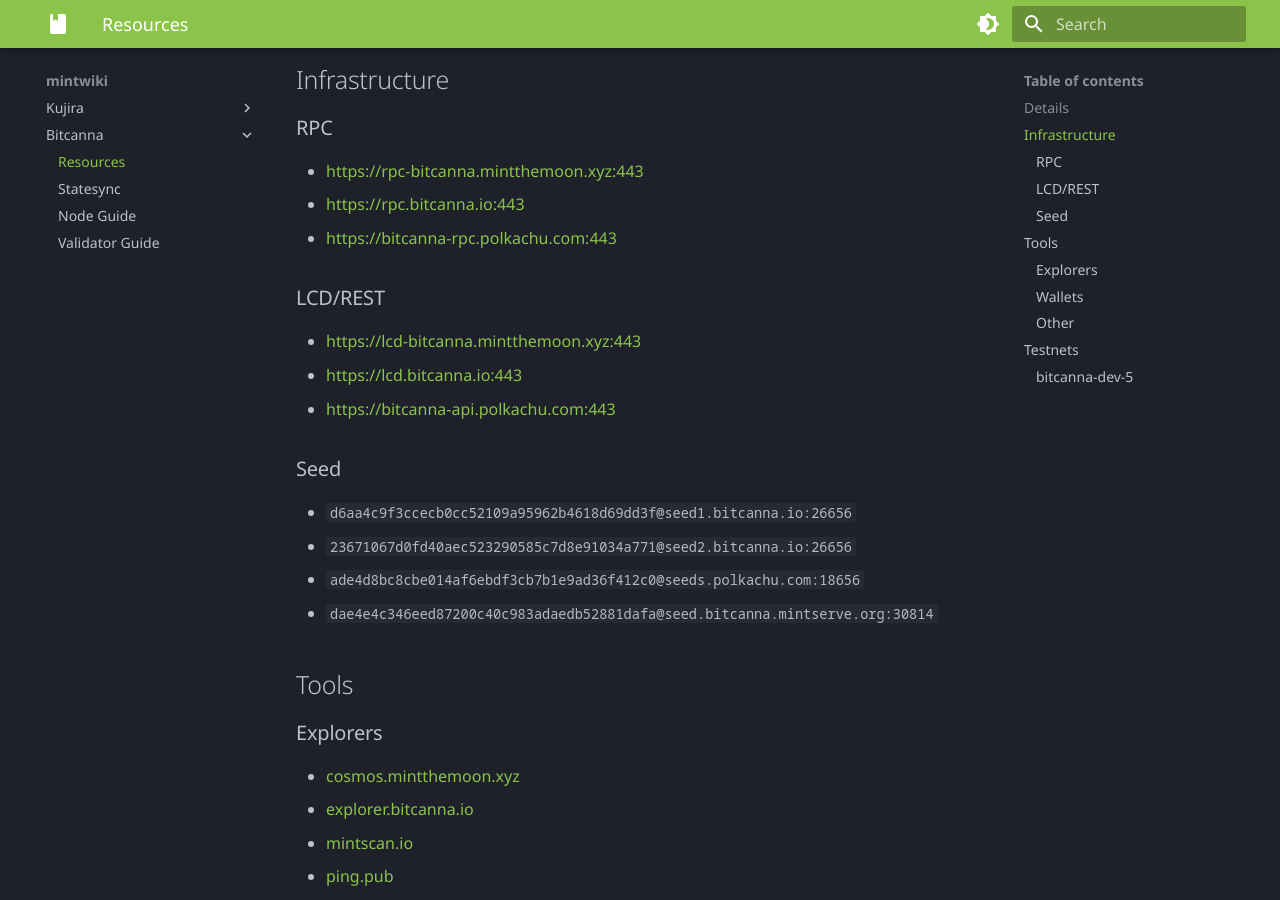
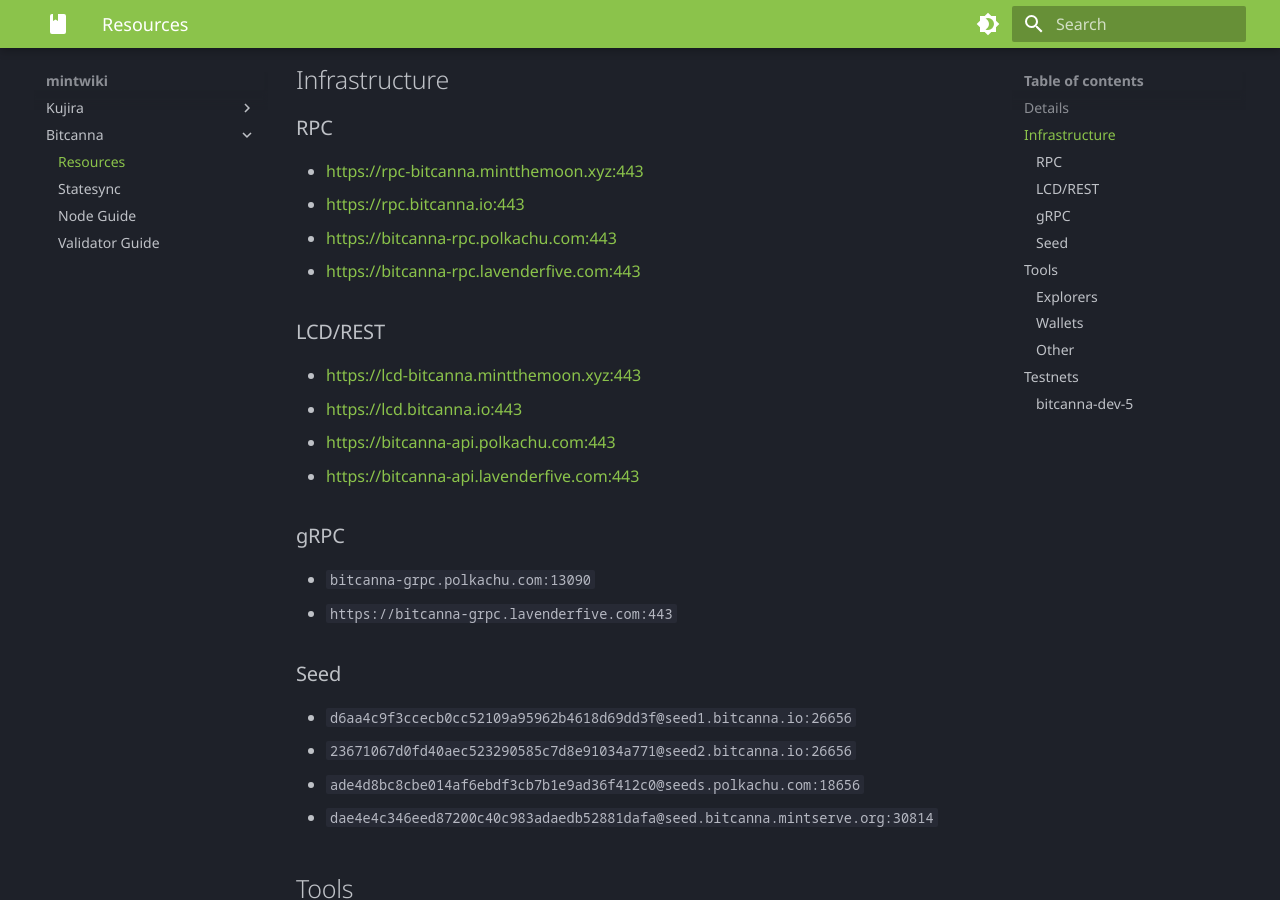
Before and after one commit to mintthemoon/mintwiki, an MkDocs documentation site: the page built from docs/bitcanna/resources.md, in a window 1280 px wide and 900 px high, scrolled down 362 px. Built offline with MkDocs 1.6.1 and Material for MkDocs 9.7.7, drawn with Linux system fonts in a browser that asks for light colours.

Commit message:
add lavenderfive endpoints and polkachu grpc

```diff
--- a/docs/bitcanna/resources.md
+++ b/docs/bitcanna/resources.md
@@ -12,11 +12,17 @@
 - [https://rpc-bitcanna.mintthemoon.xyz:443](https://rpc-bitcanna.mintthemoon.xyz)
 - [https://rpc.bitcanna.io:443](https://rpc.bitcanna.io)
 - [https://bitcanna-rpc.polkachu.com:443](https://bitcanna-rpc.polkachu.com)
+- [https://bitcanna-rpc.lavenderfive.com:443](https://bitcanna-rpc.lavenderfive.com)
 
 ### LCD/REST
 - [https://lcd-bitcanna.mintthemoon.xyz:443](https://lcd-bitcanna.mintthemoon.xyz)
 - [https://lcd.bitcanna.io:443](https://lcd.bitcanna.io)
 - [https://bitcanna-api.polkachu.com:443](https://bitcanna-api.polkachu.com)
+- [https://bitcanna-api.lavenderfive.com:443](https://bitcanna-api.lavenderfive.com)
+
+### gRPC
+- `bitcanna-grpc.polkachu.com:13090`
+- `https://bitcanna-grpc.lavenderfive.com:443`
 
 ### Seed
 - `d6aa4c9f3ccecb0cc52109a95962b4618d69dd3f@seed1.bitcanna.io:26656`
```
Also changed, not shown: docs/kujira/resources.md (+6 -0 lines).
